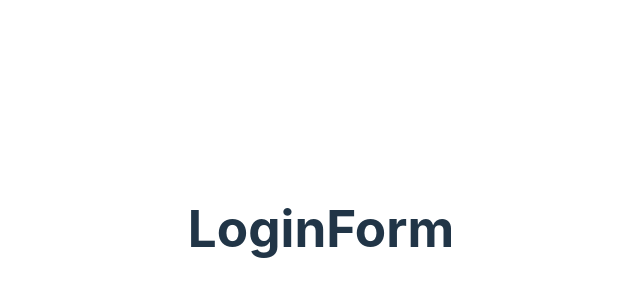
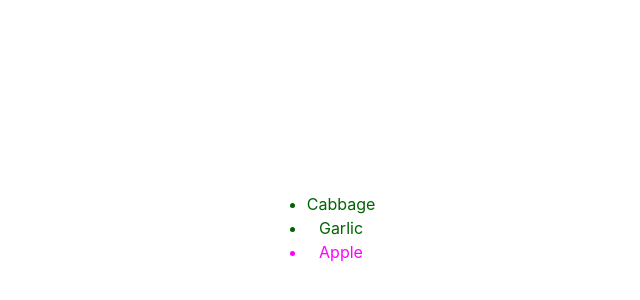
Before and after one commit to O127Lorenz/appdev1, a React (Vite) app in the folder react_quickstart/: page / in a window 1280 px wide. Shown: the part 172-472 px from the top of the page, without its empty margins (319-959 px from the left). Built offline with nearby package versions, Linux system fonts and the light colour scheme.

Commit message:
I’m done completing the section on rendering list

```diff
--- a/react_quickstart/src/App.jsx
+++ b/react_quickstart/src/App.jsx
@@ -5,17 +5,33 @@ import './App.css'
 
 function App() {
 
-const isLoggedIn = false;
+
   return (
-    <div>
-    {isLoggedIn ? (
-      <AdminPanel />
-    ) : (
-      <LoginForm />
-    )}
-  </div>
+  <ShoppingList/>
   )
 
 };
+const products = [
+  { title: 'Cabbage', isFruit: false, id: 1 },
+  { title: 'Garlic', isFruit: false, id: 2 },
+  { title: 'Apple', isFruit: true, id: 3 },
+];
+
+ function ShoppingList() {
+  const listItems = products.map(product =>
+    <li
+      key={product.id}
+      style={{
+        color: product.isFruit ? 'magenta' : 'darkgreen'
+      }}
+    >
+      {product.title}
+    </li>
+  );
+
+  return (
+    <ul>{listItems}</ul>
+  );
+}
 
 export default App
```
